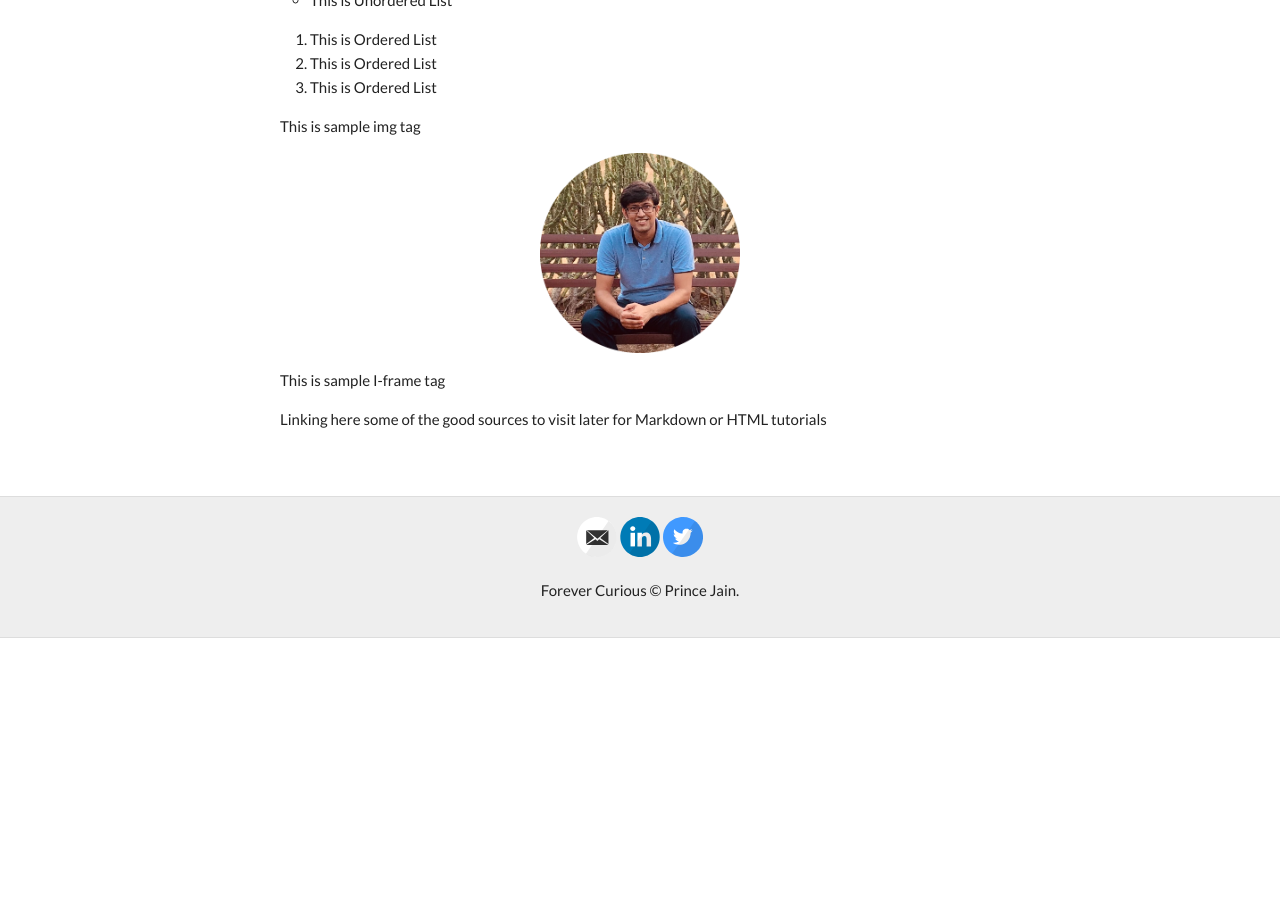
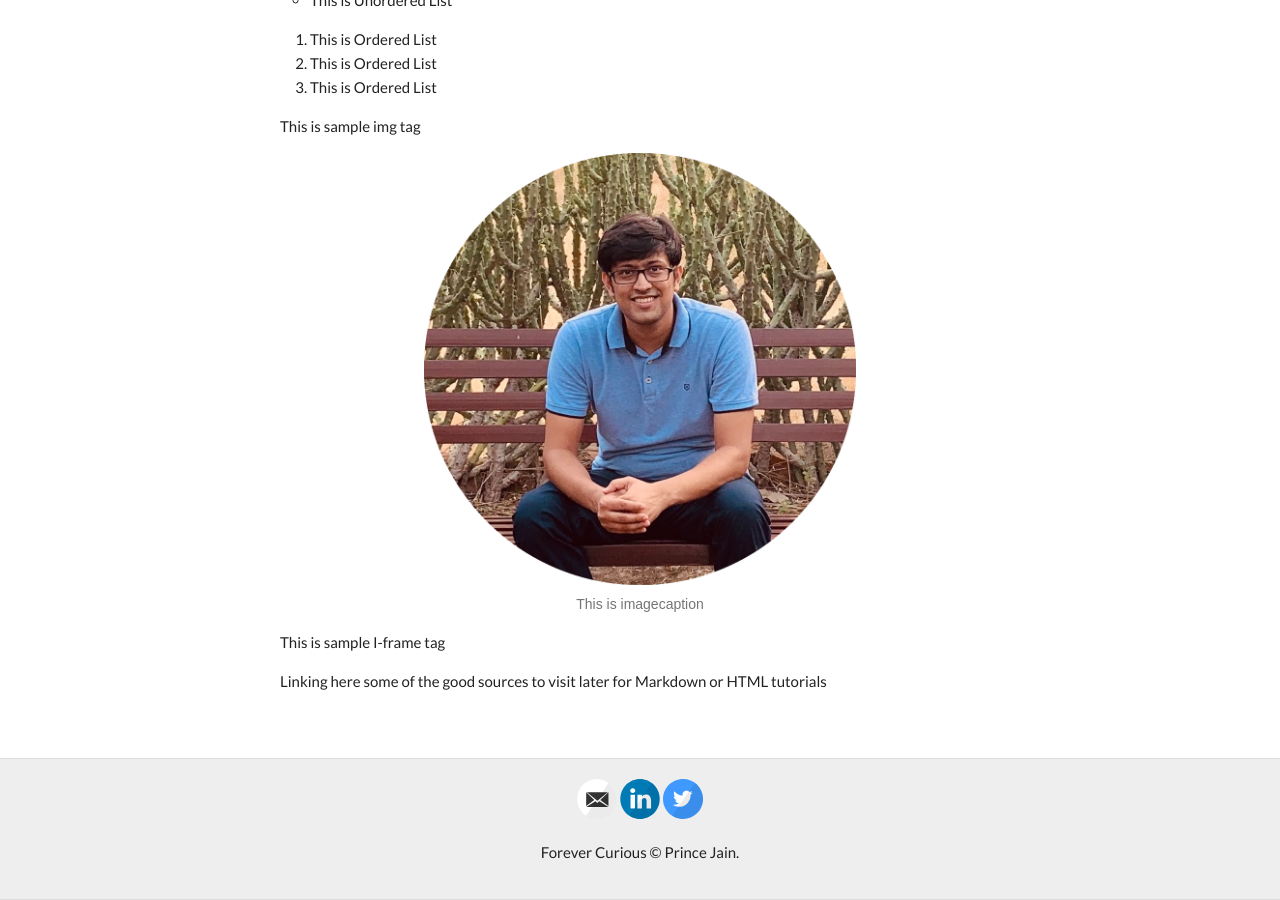
Before and after one commit to product-noob/product-noob.github.io, a Jekyll site: the page built from _posts/2020-02-02-Hello-World.md, in a window 1280 px wide and 900 px high, scrolled down 850 px. Built offline with Jekyll 4.4.1, drawn with Linux system fonts in a browser that asks for light colours; before the commit the page ends 1488 px from its top, so only the background shows below that.

Commit message:
Update 2020-02-02-Hello-World.md

```diff
--- a/_posts/2020-02-02-Hello-World.md
+++ b/_posts/2020-02-02-Hello-World.md
@@ -32,7 +32,11 @@ This is a sample text.
 </ol>
 
 <p> This is sample img tag </p>
-<img src="/images/my-image.png" alt="Prince Jain" width="200">
+<figure>
+   <img src="/images/my-image.png" alt="Prince Jain" class="center">
+    <figcaption>This is imagecaption </figcaption>
+</figure>
+
 <p> This is sample I-frame tag </p>
 Linking here some of the good sources to visit later for Markdown or HTML tutorials
 
```
